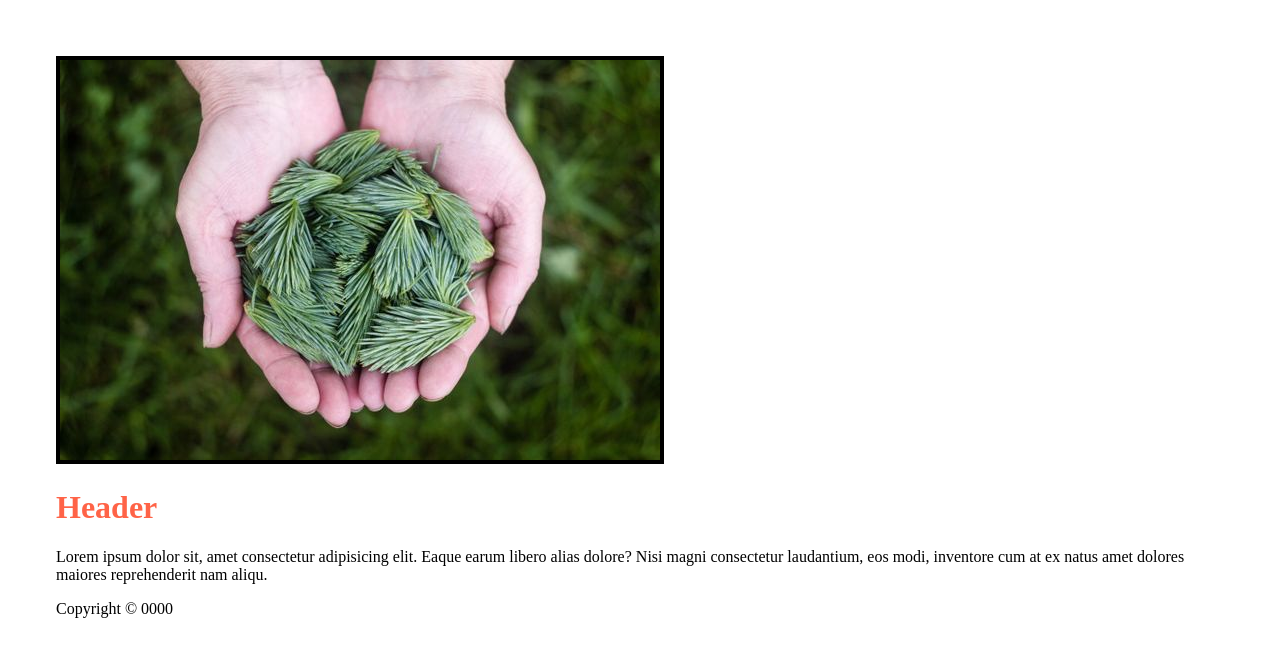
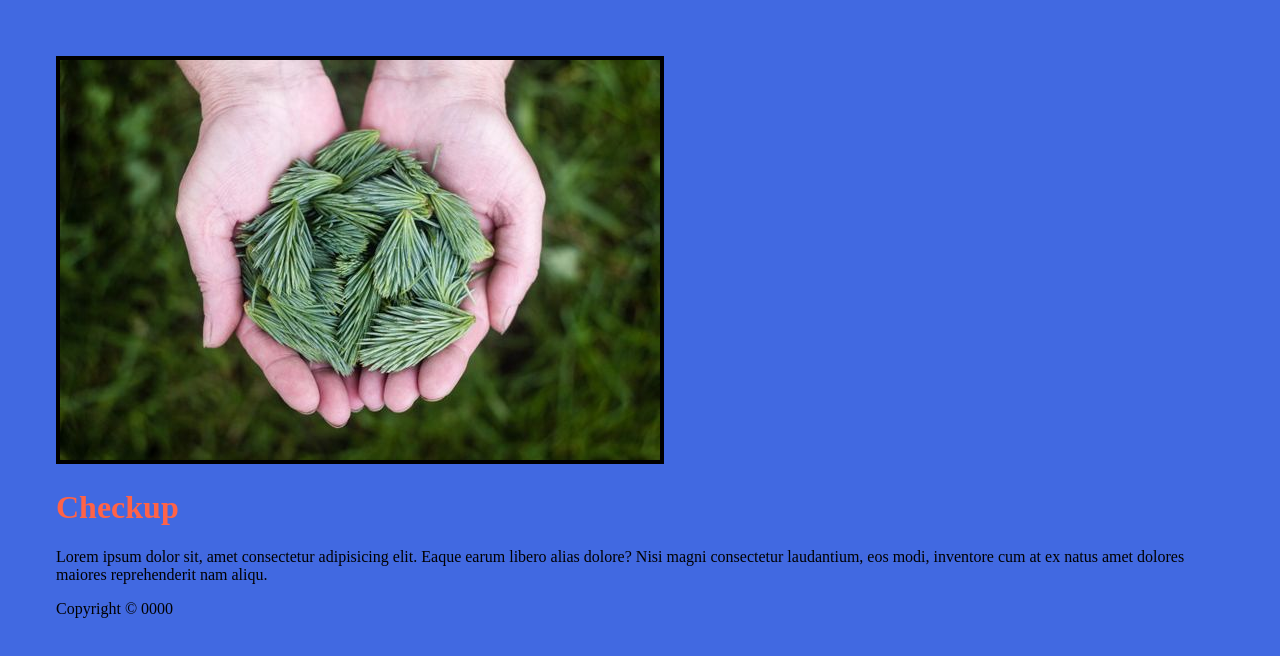
Before and after one commit to arielgall/daily-pen-checkup, a plain HTML site: page index.html in a window 1280 px wide. Drawn offline with Linux system fonts and the light colour scheme.

Commit message:
Revisions
Changes made

```diff
--- a/css/styles.css
+++ b/css/styles.css
@@ -8,4 +8,5 @@ h1 {
 
   body {
     padding: 3em;
+    background-color: royalblue;
   }
--- a/index.html
+++ b/index.html
@@ -11,7 +11,7 @@
 <body>
     <img src="img/400.jpeg" alt="Placeholder Image">
 
-    <h1>Header</h1>
+    <h1>Checkup</h1>
 
     <p>Lorem ipsum dolor sit, amet consectetur adipisicing elit. Eaque earum libero alias dolore? Nisi magni consectetur laudantium, eos modi, inventore cum at ex natus amet dolores maiores reprehenderit nam aliqu.</p>
 
```
